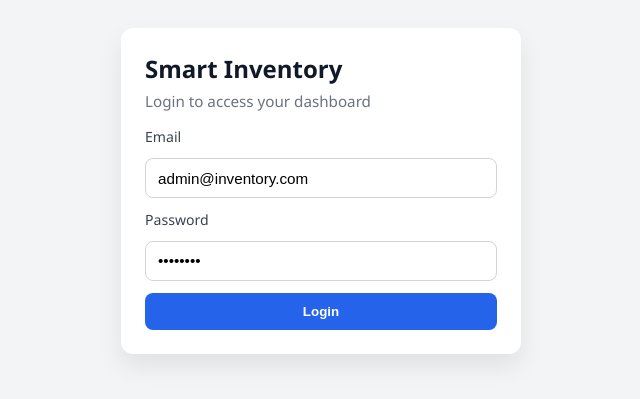
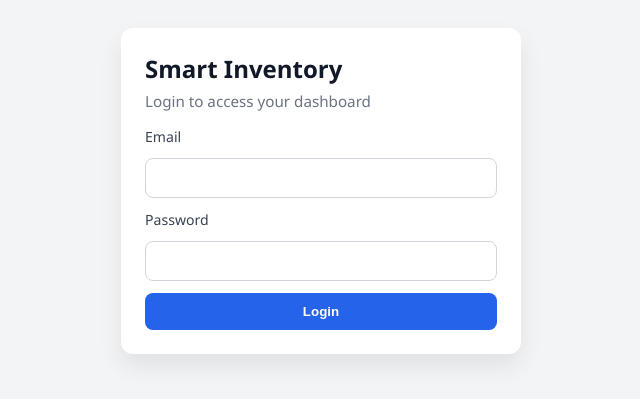
Before and after one commit to devnikitadahiya/InventoryManagement_Frontend, a React app: page / in a window 1280 px wide. Shown: the part 209-608 px from the top of the page, without its empty margins (319-959 px from the left). Built offline with nearby package versions, Linux system fonts and the light colour scheme; the HTML template or start-up script is replaced by a standard one.

Commit message:
Remove hardcoded login credentials from form

```diff
--- a/src/components/LoginForm.jsx
+++ b/src/components/LoginForm.jsx
@@ -2,8 +2,8 @@ import { useState } from 'react';
 import { API_BASE_URL, TOKEN_KEY } from '../config';
 
 function LoginForm({ onLoginSuccess }) {
-  const [email, setEmail] = useState('admin@inventory.com');
-  const [password, setPassword] = useState('admin123');
+  const [email, setEmail] = useState('');
+  const [password, setPassword] = useState('');
   const [isLoading, setIsLoading] = useState(false);
   const [errorMessage, setErrorMessage] = useState('');
 
```
Also changed, not shown: 1 other file (tests, documents, lock files or other folders).
